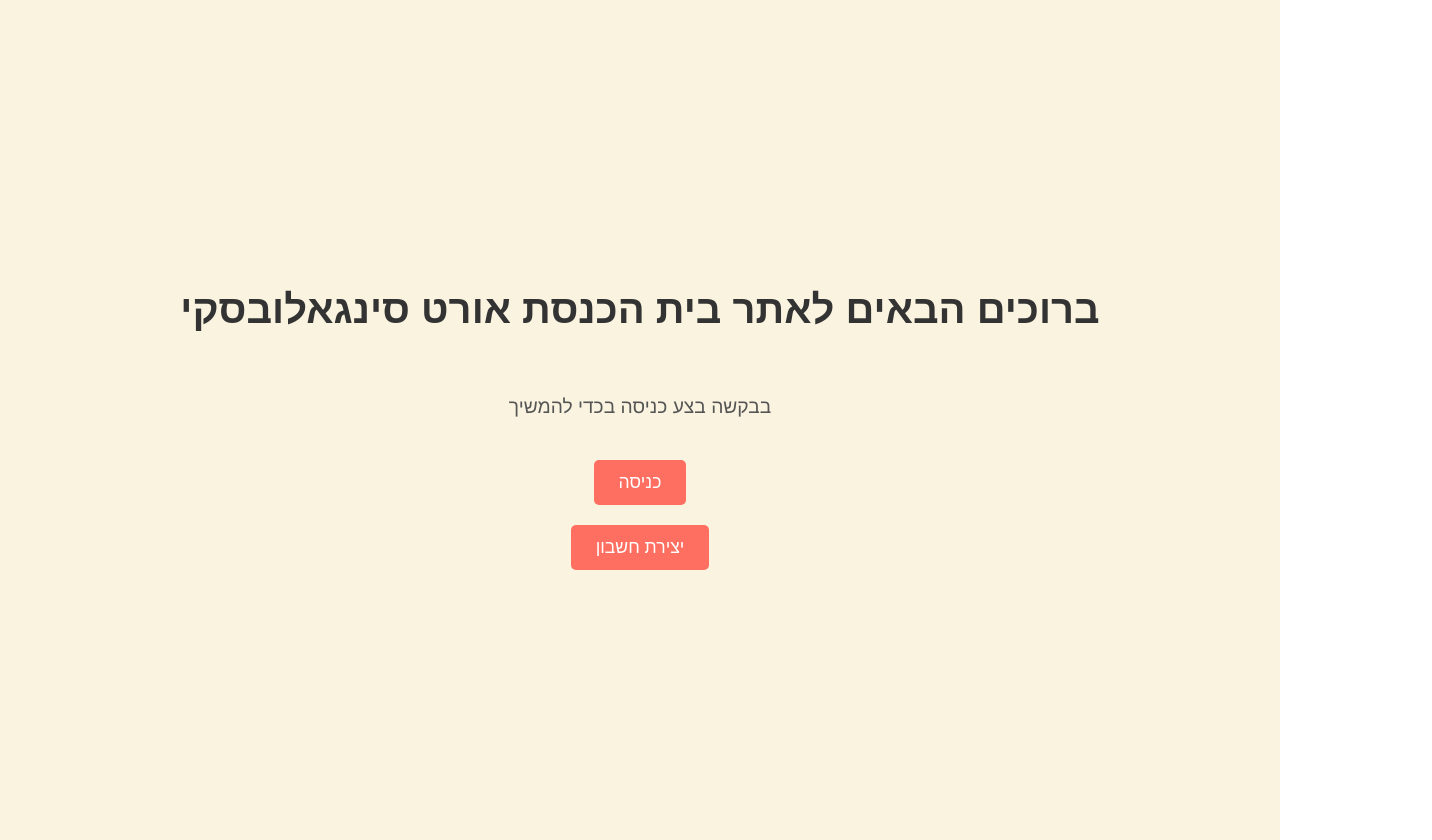
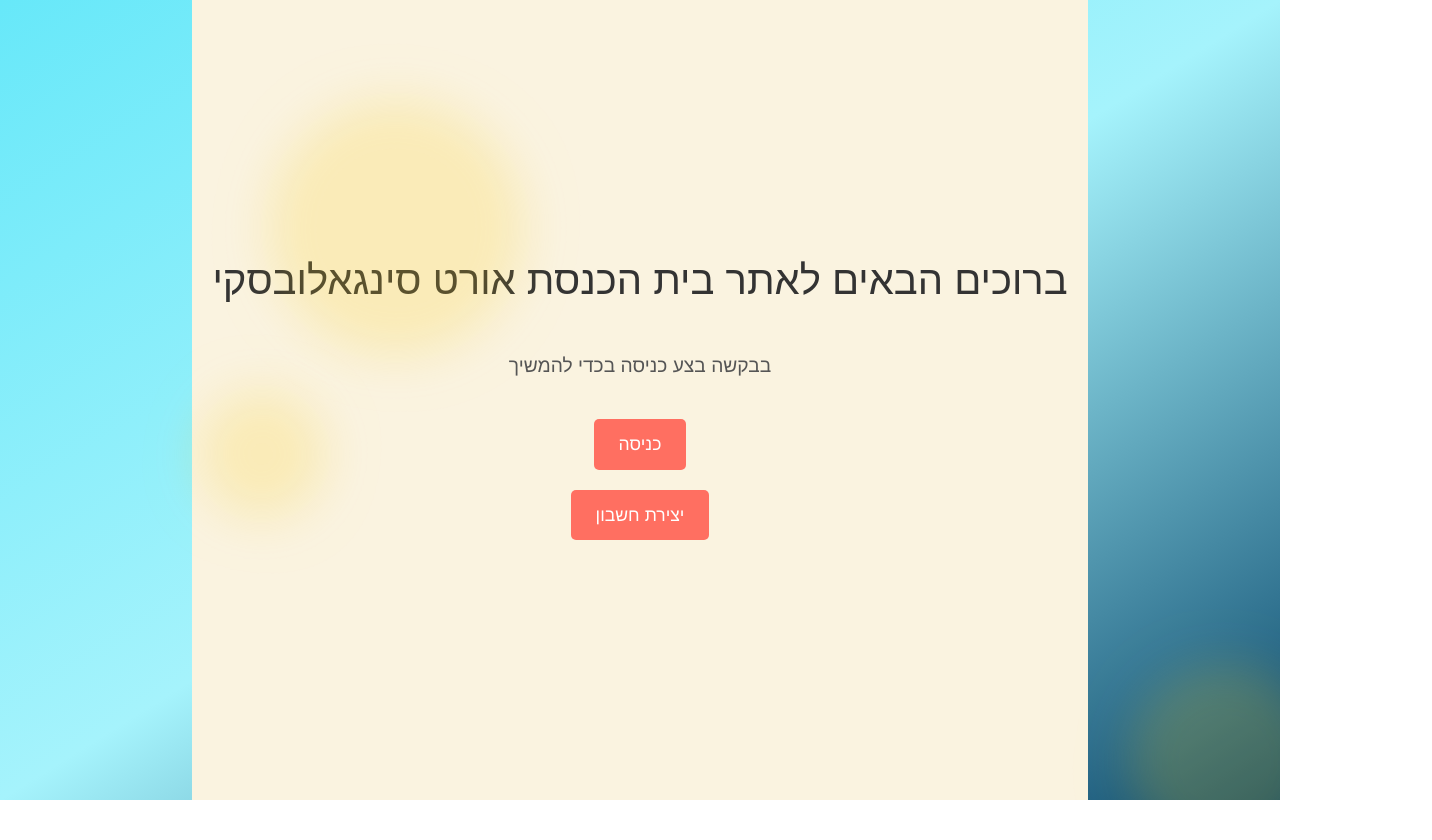
Before and after one commit to chananel2023/synagogue, a React (Create React App) app in the folder frontend/: page / in a window 1280 px wide. Shown: the whole page, 1432 px wide, since content can reach past the window. After the commit the page ends 800 px from the top, so only its background shows below. Built offline with nearby package versions, Linux system fonts and the light colour scheme.

Commit message:
Final changes in signup

```diff
--- a/frontend/package.json
+++ b/frontend/package.json
@@ -58,6 +58,9 @@
     ]
   },
   "devDependencies": {
-    "@types/react-slick": "^0.23.13"
+    "@types/react-slick": "^0.23.13",
+    "autoprefixer": "^10.4.20",
+    "postcss": "^8.4.49",
+    "tailwindcss": "^3.4.14"
   }
 }
--- /dev/null
+++ b/frontend/postcss.config.js
@@ -0,0 +1,6 @@
+module.exports = {
+  plugins: {
+    tailwindcss: {},
+    autoprefixer: {},
+  },
+}
--- a/frontend/src/App.tsx
+++ b/frontend/src/App.tsx
@@ -1,4 +1,6 @@
 import React from 'react';
+import './index.css';
+
 import Login from './pages/login';
 import Signup from './pages/signup';
 import { BrowserRouter as Router, Route, Routes } from 'react-router-dom';
--- a/frontend/src/index.css
+++ b/frontend/src/index.css
@@ -1,3 +1,7 @@
+@tailwind base;
+@tailwind components;
+@tailwind utilities;
+
 body {
   margin: 0;
   font-family: -apple-system, BlinkMacSystemFont, 'Segoe UI', 'Roboto', 'Oxygen',
--- a/frontend/src/index.tsx
+++ b/frontend/src/index.tsx
@@ -3,6 +3,8 @@
 import './index.css';
 import App from './App';
 import reportWebVitals from './reportWebVitals';
+import './styles.css'; // אם הקובץ נמצא בתיקיית src
+
 
 const root = ReactDOM.createRoot(
   document.getElementById('root') as HTMLElement
--- /dev/null
+++ b/frontend/src/styles.css
@@ -0,0 +1,4 @@
+/* src/styles.css */
+@tailwind base;
+@tailwind components;
+@tailwind utilities;
--- /dev/null
+++ b/frontend/tailwind.config.js
@@ -0,0 +1,10 @@
+/** @type {import('tailwindcss').Config} */
+module.exports = {
+  content: [
+    "./src/**/*.{js,jsx,ts,tsx}",  // מוסיף תמיכה בקבצי TypeScript
+  ],
+  theme: {
+    extend: {},
+  },
+  plugins: [],
+}
```
Also changed, not shown: frontend/src/App.css (line endings or trailing spaces), 2 other files (tests, documents, lock files or other folders).
